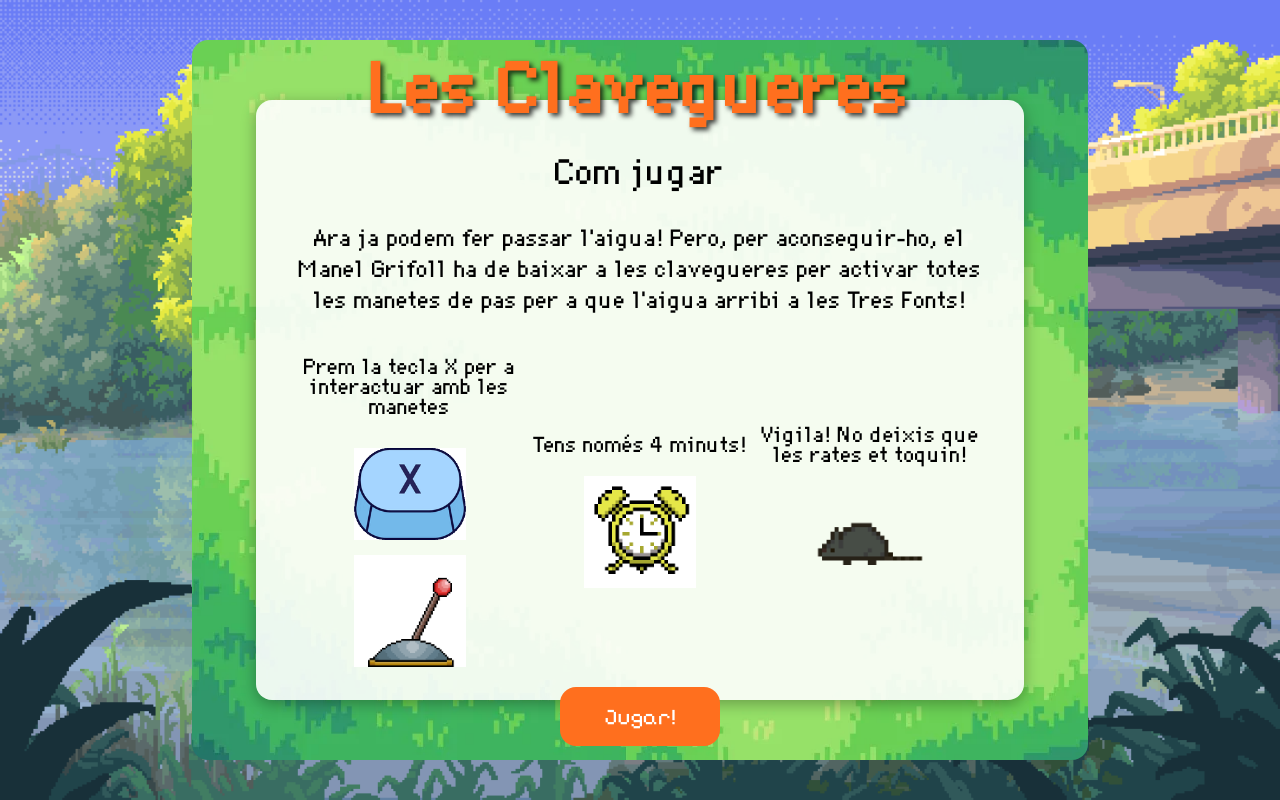
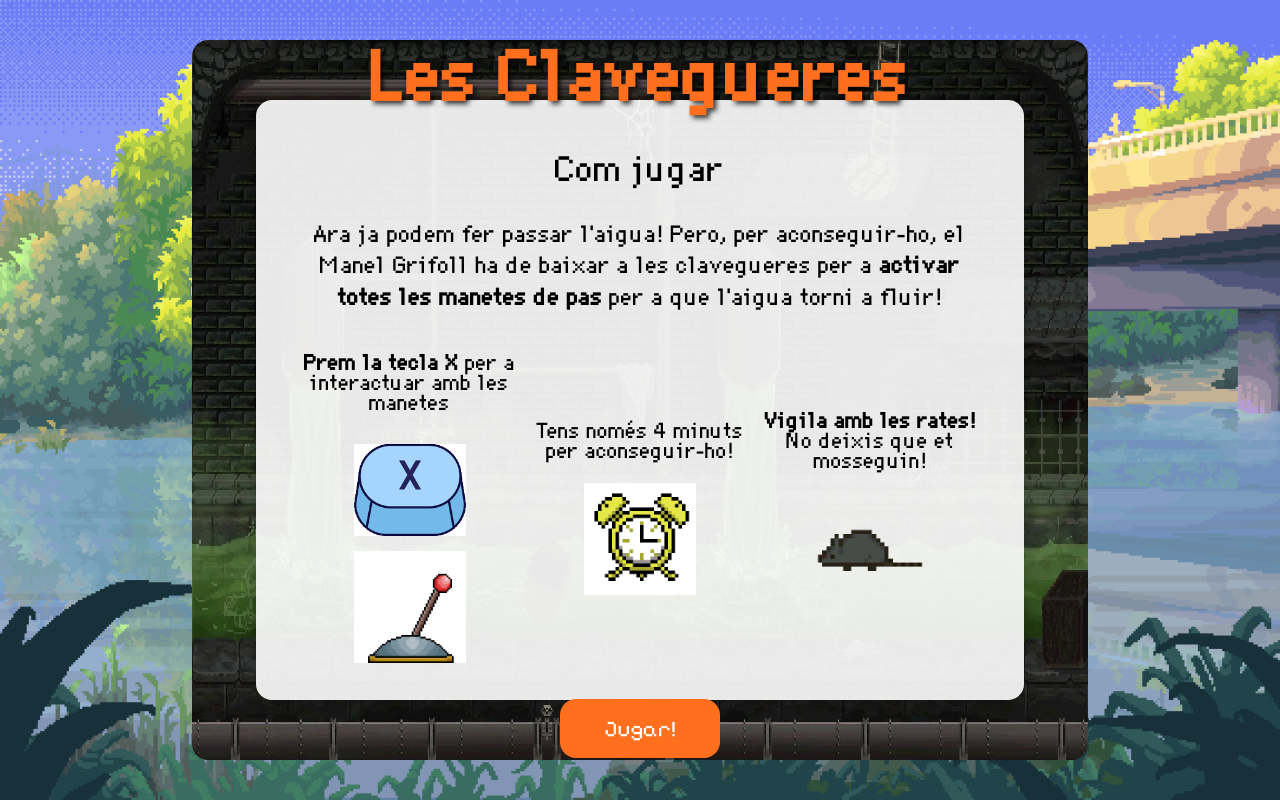
Before and after one commit to jorditus99/cient-fiks, a PHP site: page /joc_natalia/tutorial_natalia.html in a window 1280 px wide. Run offline with PHP 8.4, Linux system fonts and the light colour scheme.

Commit message:
cambiosss
cambiosss

```diff
--- a/index.html
+++ b/index.html
@@ -3,9 +3,6 @@
 
 <head>
   <title>Anna i el misteri de les tres fonts</title>
-  <link rel="preconnect" href="https://fonts.googleapis.com">
-  <link rel="preconnect" href="https://fonts.gstatic.com" crossorigin>
-  <link href="https://fonts.googleapis.com/css2?family=Pixelify+Sans:wght@400..700&display=swap" rel="stylesheet">
   <link rel="stylesheet" href="styles/styles.css">
   <link rel="stylesheet" href="https://cdn.jsdelivr.net/npm/modern-normalize@2.0.0/modern-normalize.min.css">
 </head>
--- a/joc_natalia/style.css
+++ b/joc_natalia/style.css
@@ -1,8 +1,12 @@
+@font-face {
+    font-family: Fuente;
+    src:url("/font/DePixelKlein.ttf");
+}
+
 html, body {
     height: 100%;
     margin: 0;
-    font-family: "Pixelify Sans", sans-serif;
-    background-image: url("/img/river_day.gif");
+    background-image: url("/img/river_raining.gif");
     background-size: cover;
     background-position: center;
 }
--- a/joc_natalia/tutorial_natalia.html
+++ b/joc_natalia/tutorial_natalia.html
@@ -13,7 +13,7 @@
 </head>
 <body>
     <div id="background">
-        <img id="game-img" src="/img/img_natalia/grass_bg.png">
+        <img id="game-img" src="/img/img_natalia/sewer.jpg">
 
         <!-- Tutorial content container -->
         <div class="tutorial-container">
@@ -21,21 +21,21 @@
             <div class="tutorial-container-text">
                 <h1>Les Clavegueres</h1>
                 <h2>Com jugar</h2>
-                <p>Ara ja podem fer passar l'aigua! Pero, per aconseguir-ho, el Manel Grifoll ha de baixar a les clavegueres per activar totes les manetes de pas per a que l'aigua arribi a les Tres Fonts!</p>
+                <p>Ara ja podem fer passar l'aigua! Pero, per aconseguir-ho, el Manel Grifoll ha de baixar a les clavegueres per a <strong>activar totes les manetes de pas</strong> per a que l'aigua torni a fluir!</p>
             </div>
 
             <div class="tutorial-icons">
                 <div>
-                    <p>Prem la tecla X per a interactuar amb les manetes</p>
+                    <p><strong>Prem la tecla X</strong> per a interactuar amb les manetes</p>
                     <img id="icon" src="/img/img_natalia/x_key.png">
                     <img id="icon" src="/img/img_natalia/manivela.gif">
                 </div>
                 <div>
-                    <p>Tens només 4 minuts!</p>
+                    <p>Tens només 4 minuts per aconseguir-ho!</p>
                     <img id="icon" src="/img/img_natalia/clock.gif">
                 </div>
                 <div>
-                    <p>Vigila! No deixis que les rates et toquin!</p>
+                    <p><strong>Vigila amb les rates!</strong> No deixis que et mosseguin!</p>
                     <img id="icon" src="/img/img_natalia/rat_left.gif">
                 </div>
             </div>
--- a/styles/styles.css
+++ b/styles/styles.css
@@ -26,6 +26,7 @@
     line-height: 1;
     text-shadow: 3px 3px 5px #000000c5;
     margin: 10px;
+    margin-bottom: 5%;
 }
 
 h2 {
@@ -390,7 +391,7 @@
 }
 
 .tutorial-container button {
-    margin-top: 0px;
+    margin-top: 1rem;
 }
 
 /* -----------------------------------RÀNQUING------------------------------------------- */
```
Also changed, not shown: other parts of joc_natalia/style.css (+13 -12 lines), img/img_natalia/sewer.jpg (renamed from img/sewer.jpg).
